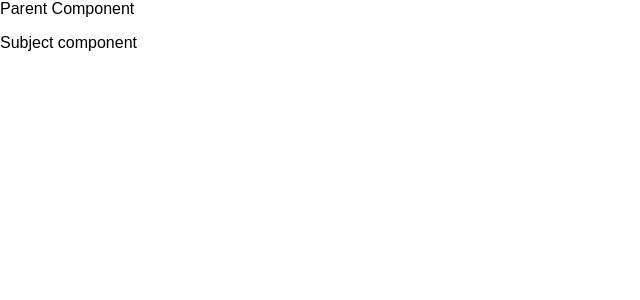
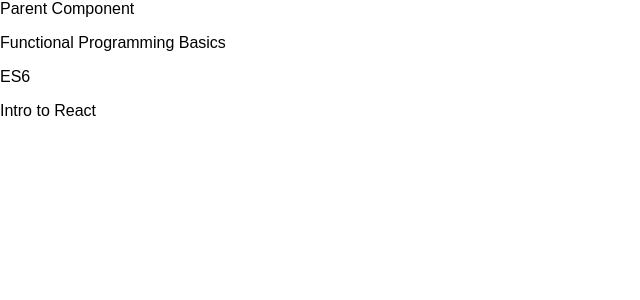
Before and after one commit to mendozaline/bookmark-manager, a React (Create React App) app: page / in a window 1280 px wide. Shown: the top 300 px of the page, without its empty margins (0-640 px from the left). Built offline with nearby package versions, Linux system fonts and the light colour scheme.

Commit message:
Implement unique title per component instance.

```diff
--- a/src/App.js
+++ b/src/App.js
@@ -60,7 +60,9 @@
     return (
       <div>
         Parent Component
-        <Subject />
+        <Subject subject={this.state.resources[0].subject}/>
+        <Subject subject={this.state.resources[1].subject}/>
+        <Subject subject={this.state.resources[2].subject}/>
       </div>
     );
   }
--- a/src/Subject.js
+++ b/src/Subject.js
@@ -9,7 +9,7 @@
 
   render() {
     return(
-      <p>Subject component</p>
+      <p>{this.props.subject}</p>
     )
   }
 
```
